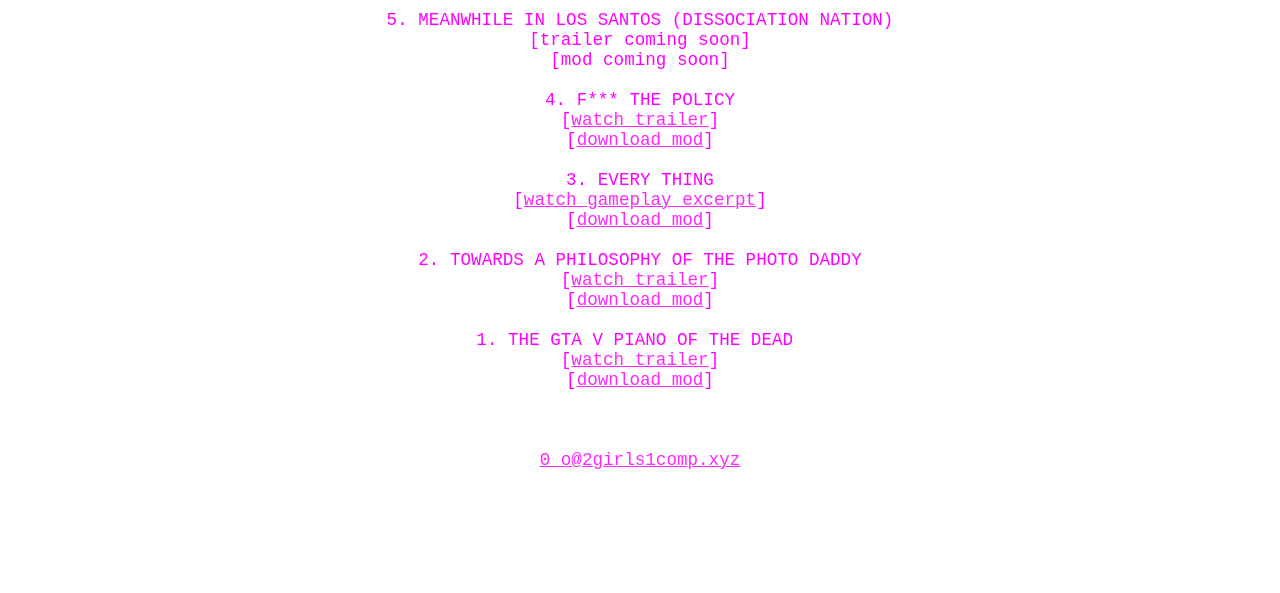
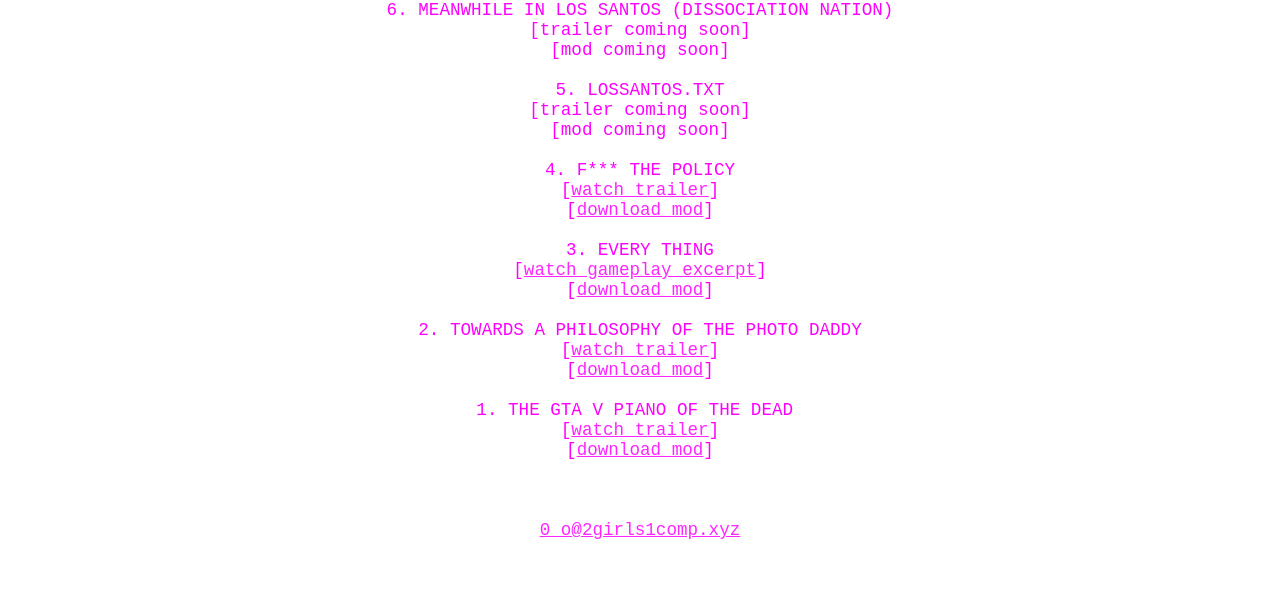
Before and after one commit to 2girls1comp/2girls1comp.xyz, a plain HTML site: page index.html in a window 1280 px wide. Shown: the part 268-861 px from the top of the page. Before the commit the page ends 800 px from the top, so only its background shows below. Drawn offline with Linux system fonts and the light colour scheme; a web font is replaced by a local one.

Commit message:
Update index.html

```diff
--- a/index.html
+++ b/index.html
@@ -29,7 +29,9 @@
 </div>
 <div class="content">
 	<br />
-	5. MEANWHILE IN LOS SANTOS (DISSOCIATION NATION)<br />[trailer coming soon]<br />[mod coming soon]<br /><br />
+	6. MEANWHILE IN LOS SANTOS (DISSOCIATION NATION)<br />[trailer coming soon]<br />[mod coming soon]<br /><br />
+
+	5. LOSSANTOS.TXT <br />[trailer coming soon]<br />[mod coming soon]<br /><br />
 
 	4. F*** THE POLICY<br />[<a href="https://youtu.be/-LHzz3oFkic">watch trailer</a>]<br />[<a href="https://www.gta5-mods.com/scripts/f-the-policy">download mod</a>]<br /><br />
 
```
